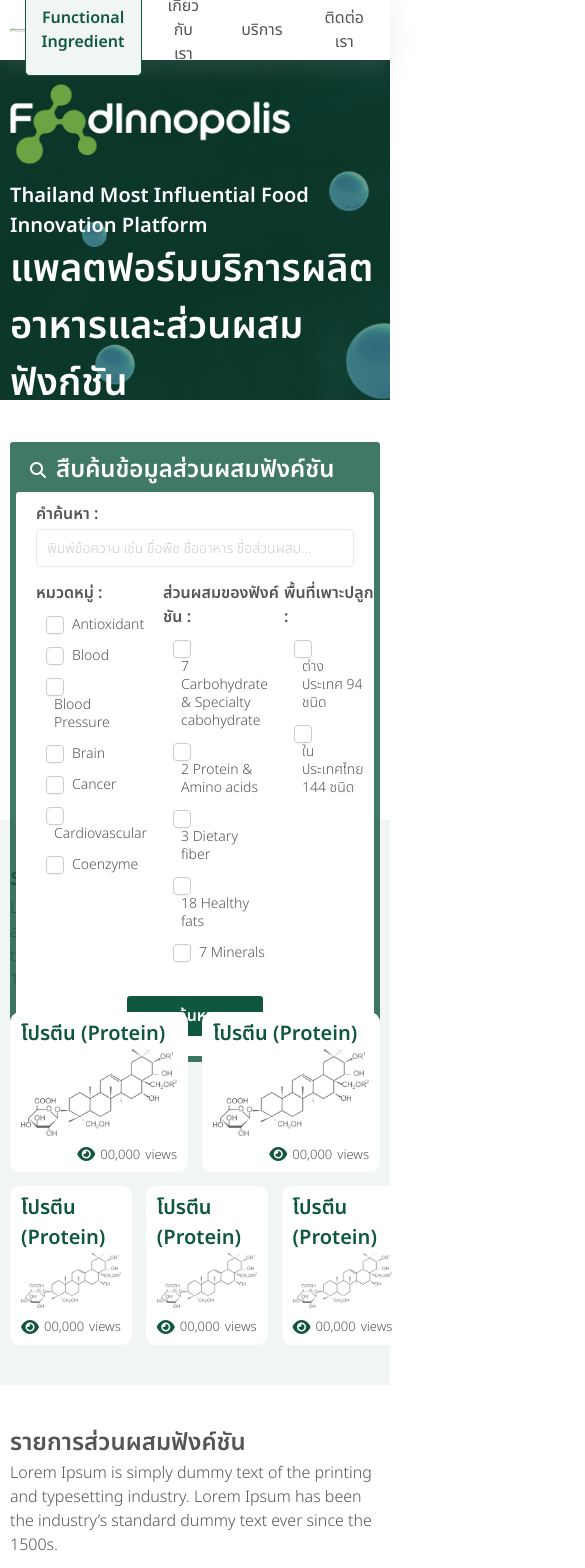
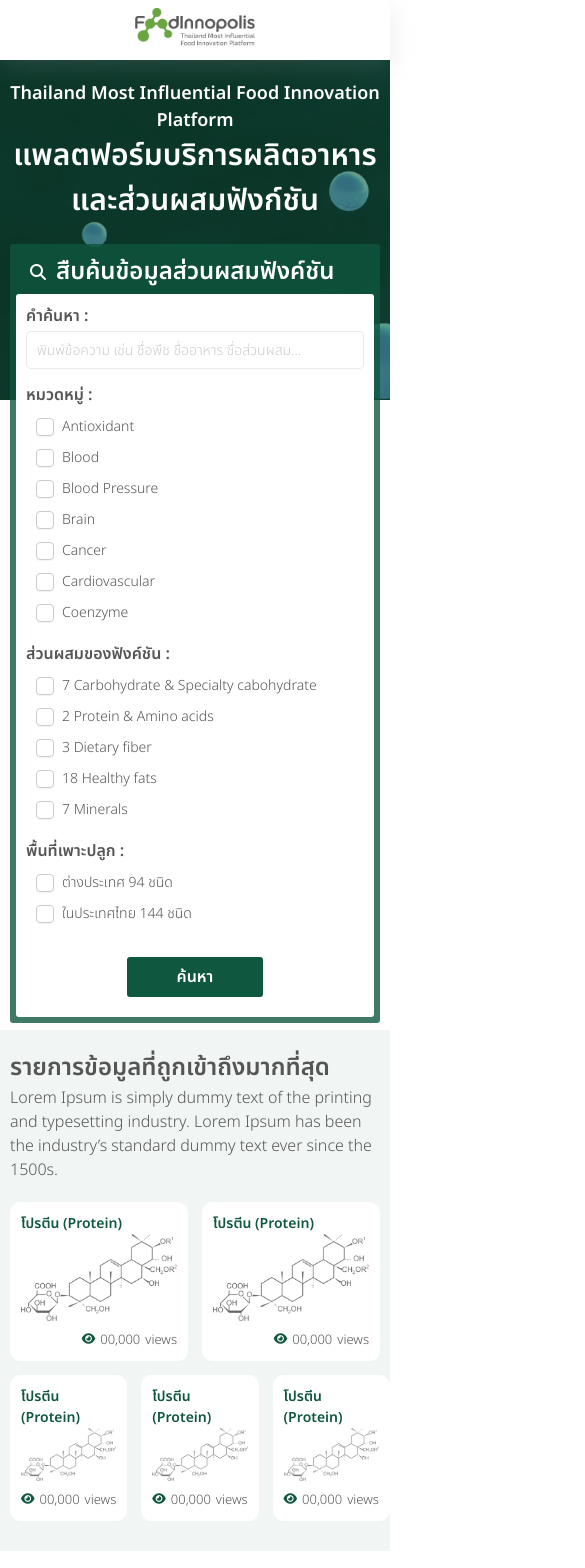
Before and after one commit to zilahreone/herbtoherb-fn, a React (Vite) app: page / in a window 390 px wide. Shown: the top 1568 px of the page, 585 px wide, since content can reach past the window. Built offline with nearby package versions, Linux system fonts and the light colour scheme; what @elastic/search-ui-app-search-connector would draw is missing.

Commit message:
update responsive

```diff
--- a/src/index.css
+++ b/src/index.css
@@ -1003,6 +1003,11 @@ p, span {
   padding: 6px 16px;
 }
 
+.info-info.table {
+  width: 100%;
+  overflow-x: auto;
+}
+
 .pic-bcontainer {
   display: flex;
   padding: 10px 20px;
@@ -1122,8 +1127,10 @@ p, span {
 }
 
 .plant-table {
-  border-collapse: collapse;
-  width: 100%;
+  /* border-collapse: collapse; */
+  /* width: 100%; */
+
+
 }
 
 .plant-table th,.plant-table td {
@@ -1166,3 +1173,123 @@ p, span {
   gap: 10px;
 
 }
+
+
+
+
+
+
+
+
+
+
+
+
+/* RESPOSIVE DISPLAY */
+
+
+@media (max-width: 960px) {
+  .navbar {
+    flex-direction: column;
+  }
+
+  .navbar .nav-menu {
+    display: none;
+  }
+
+  .search-content img {
+    display: none;
+  }
+
+  .search-content h3 {
+    text-align: center;
+    font-size: 18px;
+  }
+
+  .search-content h1 {
+    text-align: center;
+    font-size: 30px;
+  }
+
+  .search-box {
+    margin-top: 20px;
+  }
+
+  .search-box-content {
+    padding: 10px;
+  }
+
+  .checkbox-box {
+    flex-direction: column;
+  }
+
+  .search-flex {
+    height: 630px;
+  }
+
+  .most-view-container {
+    padding: 20px 10px 30px 10px;
+  }
+
+  .most-view-card .card .title {
+    font-size: 14px;
+  }
+
+  .most-view-card .card {
+    display: flex;
+    flex-direction: column;
+    padding: 10px;
+  }
+
+  .view-count {
+    font-size: 12px;
+  }
+
+  .slide-container .slide-card {
+    flex-wrap: wrap;
+  }
+
+  .slide-container .slide-card .item-card {
+    width: 48%;
+  }
+  .slide-card {
+    justify-content: center;
+  }
+
+  .footer-menu {
+    flex-wrap: wrap;
+    gap: 20px;
+  }
+
+  .contact-detail{
+    padding: 20px;
+  }
+
+  .text-std-year {
+    text-align: center;
+    font-size: 10px;
+  }
+
+
+
+  .max-width {
+    flex-direction: column;
+  }
+
+  .sidebar {
+    display: none;
+  }
+
+  .result-card.detail-page .plant-table {
+        /* overflow-x: auto; */
+
+  }
+
+  .pic-bcontainer {
+    flex-direction: column;
+  }
+
+  .pic-bcontainer .menu-left {
+    width: 100%;
+  }
+}
--- a/src/routers/HerbDetail.jsx
+++ b/src/routers/HerbDetail.jsx
@@ -429,7 +429,7 @@ function HerbDetail() {
                 <div className="top-info">
                   <h2>พืช</h2>
                 </div>
-                <div className="info-info">
+                <div className="info-info table">
 
                   <table className='plant-table'>
                     <tr>
```
